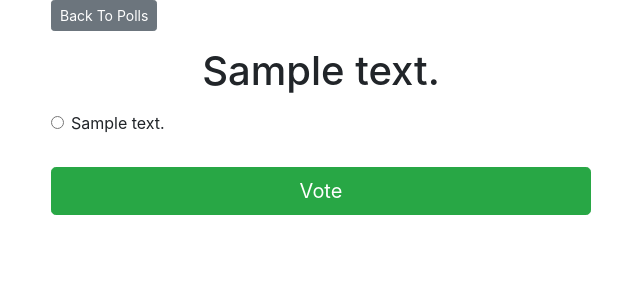
After one commit to HMFazleRabbi/poll_django, a Django app: template pollster/templates/polls/detail.html in a window 1280 px wide. The commit adds this page. Shown: the top 300 px of the page, without its empty margins (319-959 px from the left). Run offline with Django 3.2, Linux system fonts and the light colour scheme; the template is opened without the code that fills it: most values are stand-ins (such as "Sample title", 1, 10 or a date in 2020).

Commit message:
Added details and result page

```diff
--- a/pollster/polls/urls.py
+++ b/pollster/polls/urls.py
@@ -4,5 +4,7 @@ from . import views
 app_name = 'polls' # For namespace purpose
 
 urlpatterns=[
-    path('', views.index, name='index')
+    path('', views.index, name='index'),
+    path('<int:question_id>/', views.detail, name='detail'),
+    path('<int:question_id>/results/', views.results, name='results'),
 ]
--- a/pollster/templates/base.html
+++ b/pollster/templates/base.html
@@ -1,10 +1,14 @@
 <!DOCTYPE html>
 <html lang="en">
 <head>
-    <meta charset="UTF-8">
-    <meta name="viewport" content="width=device-width, initial-scale=1.0">
-    <link href="https://cdn.jsdelivr.net/npm/bootstrap@5.3.0/dist/css/bootstrap.min.css" rel="stylesheet" integrity="sha384-9ndCyUaIbzAi2FUVXJi0CjmCapSmO7SnpJef0486qhLnuZ2cdeRhO02iuK6FUUVM" crossorigin="anonymous">
-    <title>Pollster {% block title %} {% endblock %}</title>
+       <!-- Required meta tags -->
+       <meta charset="utf-8">
+       <meta name="viewport" content="width=device-width, initial-scale=1, shrink-to-fit=no">
+
+       <!-- Bootstrap CSS -->
+       <link rel="stylesheet" href="https://cdn.jsdelivr.net/npm/bootstrap@4.0.0/dist/css/bootstrap.min.css" integrity="sha384-Gn5384xqQ1aoWXA+058RXPxPg6fy4IWvTNh0E263XmFcJlSAwiGgFAW/dAiS6JXm" crossorigin="anonymous">
+
+       <title>Pollster {% block title %} {% endblock %}</title>
 </head>
 <body>
     <div class="container">
--- /dev/null
+++ b/pollster/templates/polls/detail.html
@@ -0,0 +1,29 @@
+{% extends 'base.html' %}
+{% block content %}
+<a class="btn btn-secondary btn-sm mb-3" href="{% url 'polls:index' %}">Back To Polls</a>
+<h1 class="text-center mb-3">{{ question.question_text }}</h1>
+
+{% if error_message %}
+<p class="alert alert-danger">
+	<strong>{{ error_message }}</strong>
+</p>
+{% endif %}
+
+<form action="{% url 'polls:vote' question.id %}" method="post">
+	{% csrf_token %}
+	{% for choice in question.choice_set.all %}
+		<div class="form-check">
+			<input
+				type="radio"
+				name="choice"
+				class="form-check-input"
+				id="choice{{ forloop.counter }}"
+				value="{{ choice.id }}"
+			/>
+			<label for="choice{{ forloop.counter }}">{{ choice.choice_text }}</label
+			>
+		</div>
+	{% endfor %}
+	<input type="submit" value="Vote" class="btn btn-success btn-lg btn-block mt-4" />
+</form>
+{% endblock %}
--- a/pollster/templates/polls/index.html
+++ b/pollster/templates/polls/index.html
@@ -7,6 +7,8 @@
             <div class="card mb-3">
                 <div class="card-body">
                     <p class="lead">{{question.question_text}}</p>
+                    <a href="{% url 'polls:detail' question.id %}" class="btn btn-primary btn-sm">Vote Now</a>
+                    <a href="{% url 'polls:results' question.id %}" class="btn btn-primary btn-sm">Results</a>
                 </div>
 
             </div>
```
Also changed, not shown: pollster/polls/views.py (+20 -1 lines), pollster/templates/polls/results.html (added, +15 -0 lines).
